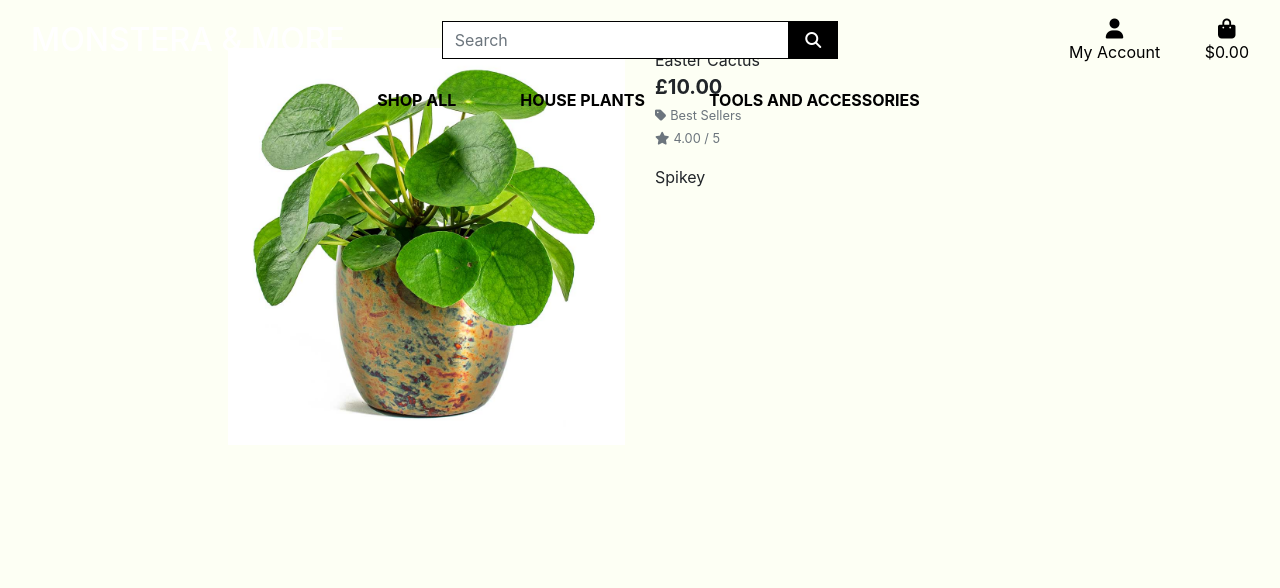
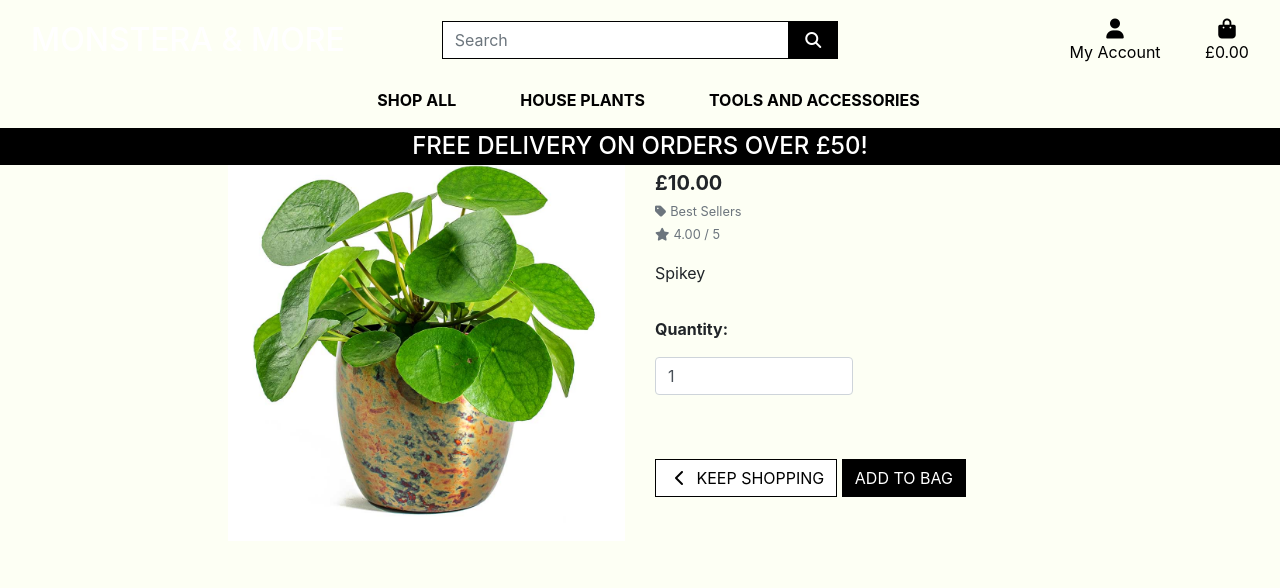
Before and after one commit to bethanyalicehall/e-commerce-ms4, a Django app: page /products/176 in a window 1280 px wide. Shown: the top 588 px of the page. Run offline with Django 3.2, Linux system fonts and the light colour scheme; data comes from the database, SQL or seed files in the repository; both versions use the stored data as it was after the commit; some libraries are stand-ins or nearby versions.

Commit message:
Added functionality to add products to bag, and to view the total cost of products within the shopping bag

```diff
--- a/bag/contexts.py
+++ b/bag/contexts.py
@@ -1,5 +1,7 @@
 from decimal import Decimal
 from django.conf import settings
+from django.shortcuts import get_object_or_404
+from products.models import Product
 
 
 def bag_contents(request):
@@ -7,6 +9,17 @@ def bag_contents(request):
     bag_items = []
     total = 0
     product_count = 0
+    bag = request.session.get('bag', {})
+
+    for item_id, quantity in bag.items():
+        product = get_object_or_404(Product, pk=item_id)
+        total += quantity * product.price
+        product_count += quantity
+        bag_items.append({
+            'item_id': item_id,
+            'quantity': quantity,
+            'product': product,
+        })
 
     if total < settings.FREE_DELIVERY_THRESHOLD:
         delivery = total * Decimal(settings.STANDARD_DELIVERY_PERCENTAGE / 100)
--- a/bag/urls.py
+++ b/bag/urls.py
@@ -2,5 +2,6 @@ from django.urls import path
 from . import views
 
 urlpatterns = [
-    path('', views.view_bag, name='view_bag')
+    path('', views.view_bag, name='view_bag'),
+    path('add/<item_id>/', views.add_to_bag, name='add_to_bag'),
 ]
--- a/products/templates/products/product_detail.html
+++ b/products/templates/products/product_detail.html
@@ -11,7 +11,7 @@
 
 {% block content %}
     <div class="overlay"></div>
-    <div class="container-fluid">
+    <div class="container-fluid pt-5 mt-5">
         <div class="row">
             <div class="col-12 col-md-6 col-lg-4 offset-lg-2">
                 <div class="image-container my-5">
@@ -43,6 +43,30 @@
                         <small class="text-muted">No Rating</small>
                     {% endif %}
                     <p class="mt-3">{{ product.description }}</p>
+                    <form class="form" action="{% url 'add_to_bag' product.id %}" method="POST">
+                        {% csrf_token %}
+                        <div class="form-row">
+                            <div class="col-12">
+                                <p class="mt-3"><strong>Quantity:</strong></p>
+                                <div class="form-group w-50">
+                                    <div class="input-group">
+                                        <input class="form-control qty_input" type="number" name="quantity" value="1" min="1" max="99" data-item_id="{{ product.id }}" id="id_qty_{{ product.id }}">
+                                    </div>
+                                </div>
+                            </div>
+
+                            <div class="col-12">
+                                <a href="{% url 'products' %}" class="btn btn-outline-black rounded-0 mt-5">
+                                    <span class="icon">
+                                        <i class="fas fa-chevron-left"></i>
+                                    </span>
+                                    <span class="text-uppercase">Keep Shopping</span>
+                                </a>
+                                <input type="submit" class="btn btn-black rounded-0 text-uppercase mt-5" value="Add to Bag">
+                            </div>
+                            <input type="hidden" name="redirect_url" value="{{ request.path }}">
+                        </div>
+                    </form>
                 </div>
             </div>
         </div>
--- a/static/css/base.css
+++ b/static/css/base.css
@@ -98,6 +98,19 @@ a.category-badge > span.badge:hover {
     cursor: pointer;
 }
 
+.btn-outline-black {
+    background: white;
+    color: black !important; /* use important to override link colors for <a> elements */
+    border: 1px solid black;
+}
+
+.btn-outline-black:hover,
+.btn-outline-black:active,
+.btn-outline-black:focus {
+    background: black;
+    color: white !important;
+}
+
 
 /* -------------------------------- Media Queries */
 
--- a/templates/base.html
+++ b/templates/base.html
@@ -44,7 +44,7 @@
 
 <body>
   <header class="container-fluid fixed-top">
-    <div id="topnav" class="row  pt-lg-2 d-none d-lg-flex">
+    <div id="topnav" class="row pt-lg-2 d-none d-lg-flex">
       <div class="col-12 col-lg-4 my-auto py-1 py-lg-0 text-center text-lg-left">
         <a href="{% url 'home' %}" class="nav-link main-logo-link">
           <h2 class="logo-font text-white my-0">Monstera &amp; more</h2>
@@ -94,9 +94,9 @@
                 <div><i class="fas fa-shopping-bag fa-lg"></i></div>
                 <p class="my-0">
                   {% if grand_total %}
-                  ${{ grand_total|floatformat:2 }}
+                  £{{ grand_total|floatformat:2 }}
                   {% else %}
-                  $0.00
+                  £0.00
                   {% endif %}
                 </p>
               </div>
@@ -107,15 +107,18 @@
     </div>
     <div class="row">
       <nav class="navbar navbar-expand-lg navbar-light w-100">
-        <button class="navbar-toggler" type="button" data-toggle="collapse" data-target="#main-nav"
-          aria-controls="main-nav" aria-expanded="false" aria-label="Toggle navigation">
+        <button class="navbar-toggler" type="button" data-toggle="collapse" data-target="#main-nav" aria-controls="main-nav"
+          aria-expanded="false" aria-label="Toggle navigation">
           <span class="navbar-toggler-icon"></span>
         </button>
         {% include 'includes/mobile-top-header.html' %}
         {% include 'includes/main-nav.html' %}
       </nav>
     </div>
-
+    <div id="delivery-banner" class="row text-center">
+      <div class="col bg-black text-white">
+          <h4 class="logo-font my-1">Free delivery on orders over £{{ free_delivery_threshold }}!</h4>
+      </div>
   </header>
 
   {% if messages %}
```
Also changed, not shown: bag/templates/bag/bag.html (+65 -1 lines), bag/views.py (+18 -1 lines), db.sqlite3.
